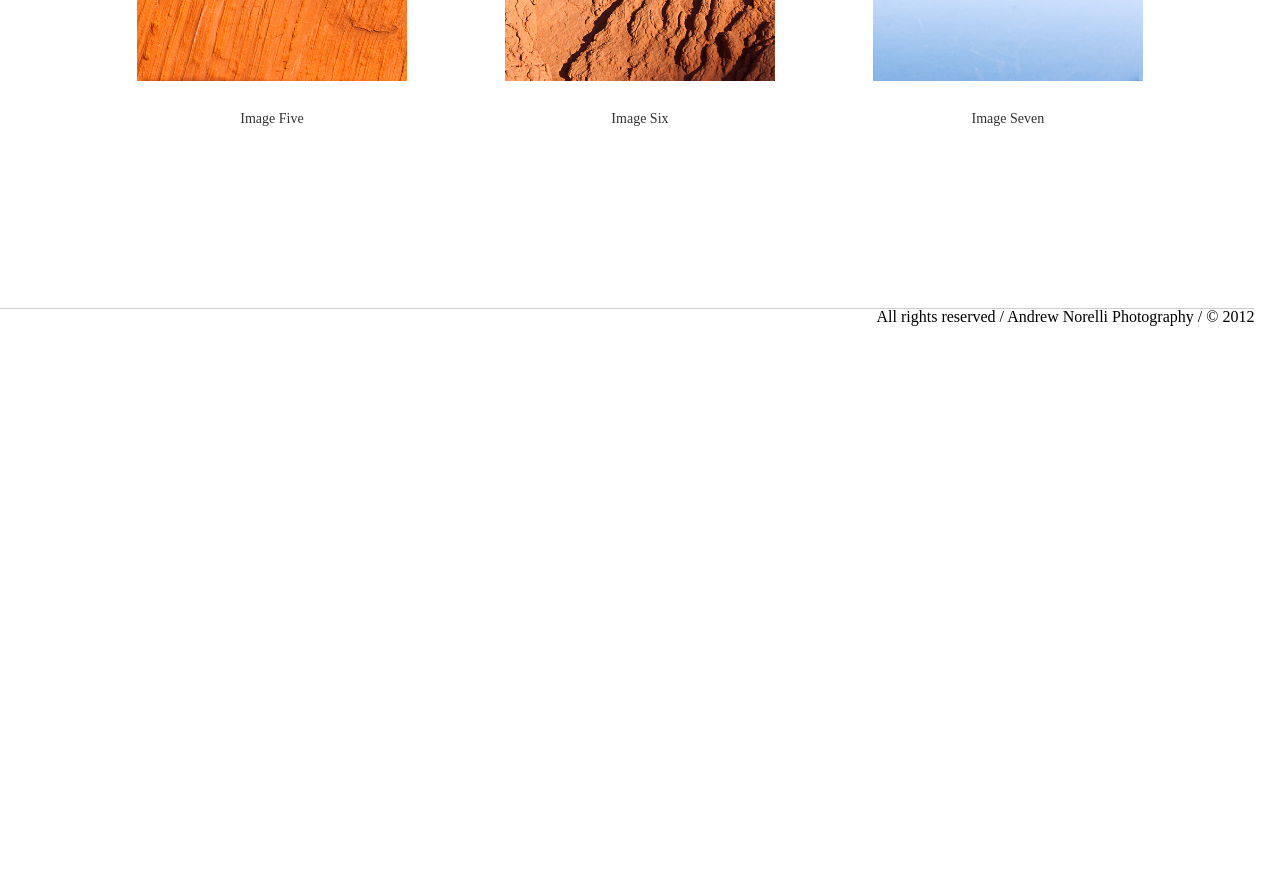
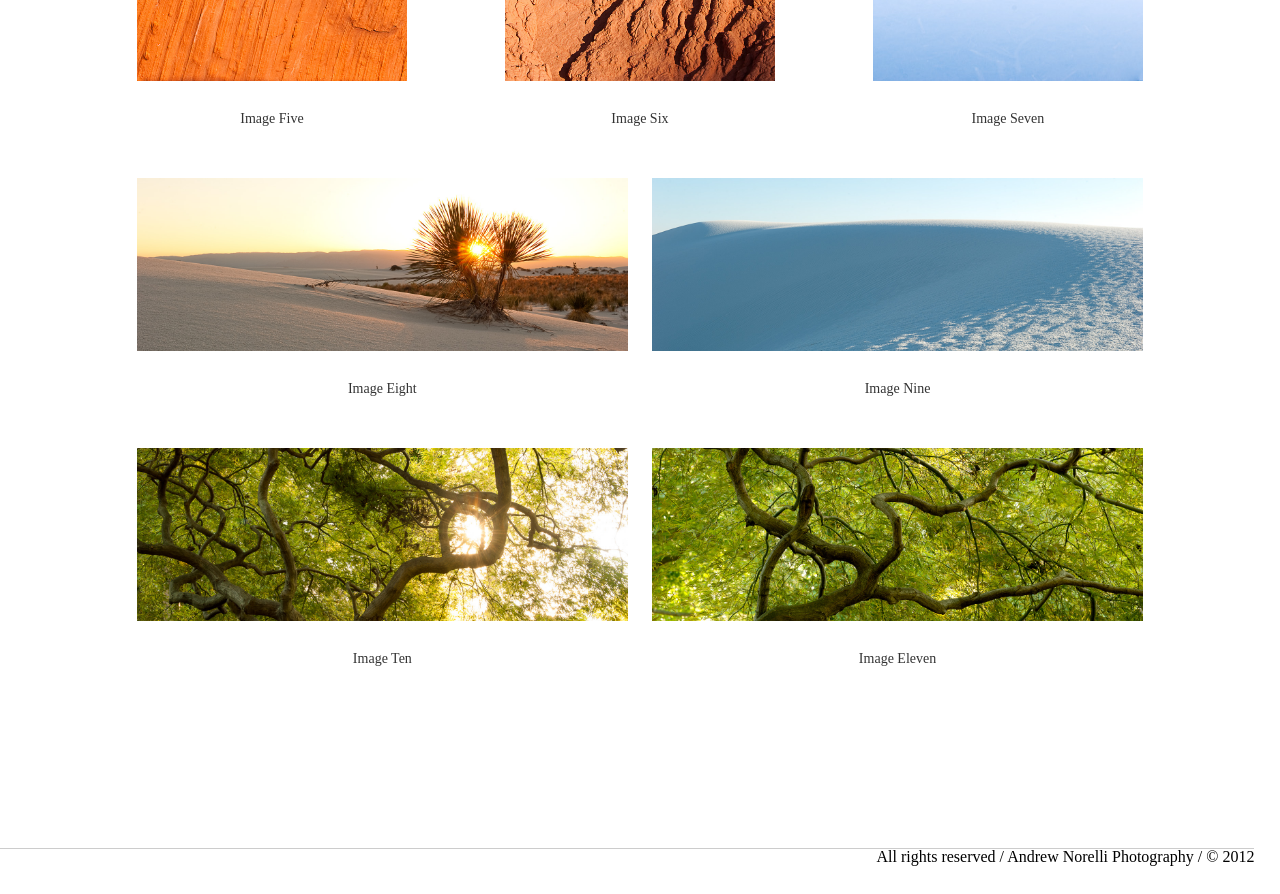
Before and after one commit to anorelli7/6x17, a plain HTML site: page 6x17 - site/images.html in a window 1280 px wide. Shown: the part 1400-2294 px from the top of the page. Before the commit the page ends 1754 px from the top, so only its background shows below. Drawn offline with Linux system fonts and the light colour scheme.

Commit message:
Added Four Images to Gallery page

```diff
--- a/6x17 - site/images.html
+++ b/6x17 - site/images.html
@@ -61,6 +61,14 @@
 
 			<div class="grid_4 push_3"><img class="thumbnail" src="images/SouthWest_6x17-1.jpg"><p class="imageTitle">Image Seven</p></div>
 
+			<div class="grid_7 push_1"><img class="thumbnail" src="images/Southwest-6x17-3.jpg"><p class="imageTitle">Image Eight</p></div>
+
+			<div class="grid_7 push_1"><img class="thumbnail" src="images/Southwest-6x17-5.jpg"><p class="imageTitle">Image Nine</p></div>
+
+			<div class="grid_7 push_1"><img class="thumbnail" src="images/WorkingTreeCenter-5.jpg"><p class="imageTitle">Image Ten</p></div>
+
+			<div class="grid_7 push_1"><img class="thumbnail" src="images/WorkingTreeCenter-7.jpg"><p class="imageTitle">Image Eleven</p></div>
+
 
 		</div><!-- container_16 -->
 	</div><!-- Main -->
```
